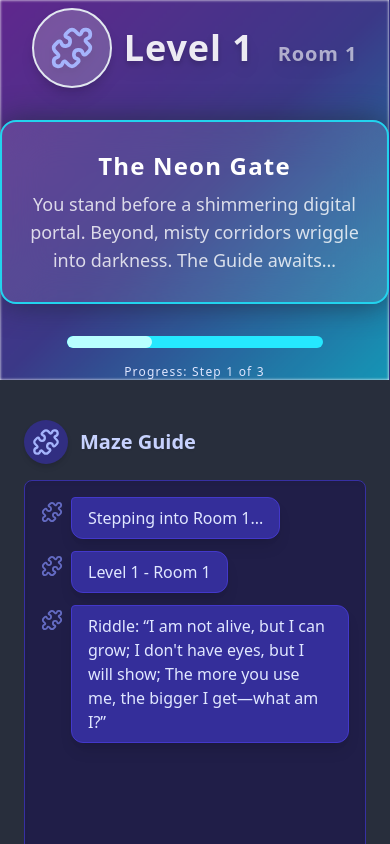
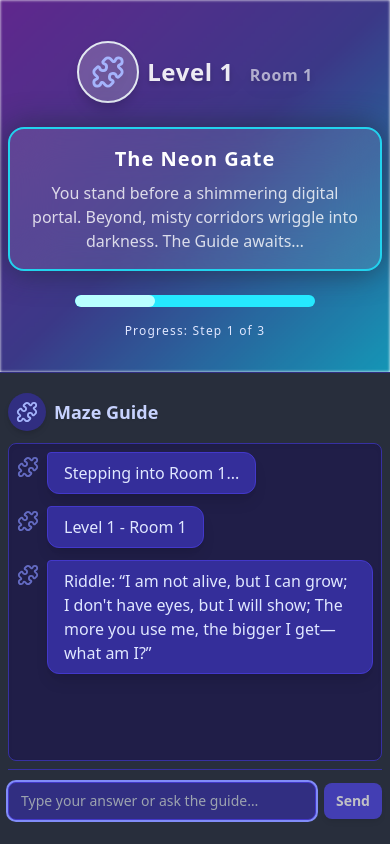
Before and after one commit to Manasi1197/endless-maze, a React (Vite) app: page /play in a window 390 px wide. Shown: the top 844 px of the page. Built offline with nearby package versions, Linux system fonts and the light colour scheme.

Commit message:
Make game UI responsive
Make the game UI responsive for mobile screens by adjusting layout and styling.

```diff
--- a/src/components/MazeChat.tsx
+++ b/src/components/MazeChat.tsx
@@ -31,13 +31,13 @@ const MazeChat = ({
   }, [chat, guideTyping]);
 
   return (
-    <div className="h-full flex flex-col pt-10 pb-8 px-6">
+    <div className="h-full flex flex-col pt-5 sm:pt-10 pb-6 sm:pb-8 px-2 sm:px-6">
       {/* Chat header */}
-      <div className="flex items-center mb-4 select-none">
-        <span className="bg-indigo-900 text-indigo-300 p-2 rounded-full mr-3 shadow-md">
-          <Puzzle size={28} />
+      <div className="flex items-center mb-3 sm:mb-4 select-none">
+        <span className="bg-indigo-900 text-indigo-300 p-2 rounded-full mr-2 sm:mr-3 shadow-md">
+          <Puzzle size={22} className="sm:size-[28px]" />
         </span>
-        <span className="font-semibold text-indigo-200 text-xl drop-shadow-sm">
+        <span className="font-semibold text-indigo-200 text-lg sm:text-xl drop-shadow-sm">
           Maze Guide
         </span>
       </div>
@@ -46,7 +46,7 @@ const MazeChat = ({
         ref={scrollRef}
         className={cn(
           "flex-1 overflow-y-auto custom-scrollbar pb-2 transition-all",
-          "bg-indigo-950/80 rounded-lg p-4 shadow-inner mb-3 border border-indigo-800"
+          "bg-indigo-950/80 rounded-lg p-2 sm:p-4 shadow-inner mb-2 sm:mb-3 border border-indigo-800"
         )}
         style={{ minHeight: 0 }}
       >
@@ -68,7 +68,7 @@ const MazeChat = ({
       </div>
       {/* Input */}
       <form
-        className="flex items-center gap-2 border-t border-indigo-800 pt-4"
+        className="flex items-center gap-2 border-t border-indigo-800 pt-3 sm:pt-4"
         onSubmit={e => {
           e.preventDefault();
           if (!userInput.trim()) return;
@@ -77,7 +77,7 @@ const MazeChat = ({
       >
         <input
           className={cn(
-            "w-full bg-indigo-900 text-indigo-100 border border-indigo-700 rounded-lg px-4 py-2 focus:outline-none focus:ring-2 focus:ring-indigo-400 transition disabled:opacity-60",
+            "w-full bg-indigo-900 text-indigo-100 border border-indigo-700 rounded-lg px-3 py-2 focus:outline-none focus:ring-2 focus:ring-indigo-400 transition disabled:opacity-60 text-sm sm:text-base",
             isLoading && "opacity-60"
           )}
           type="text"
@@ -98,7 +98,7 @@ const MazeChat = ({
           disabled={isLoading || !userInput.trim()}
           type="submit"
           className={cn(
-            "px-5 py-2 bg-indigo-600 hover:bg-indigo-500 text-white font-bold rounded-lg shadow-md transition-all",
+            "px-3 py-2 sm:px-5 sm:py-2 bg-indigo-600 hover:bg-indigo-500 text-white font-bold rounded-lg shadow-md transition-all text-sm sm:text-base",
             (!userInput.trim() || isLoading) && "opacity-70 cursor-not-allowed"
           )}
         >
@@ -112,6 +112,10 @@ const MazeChat = ({
             background-color: #3c366b;
             border-radius: 4px;
           }
+
+          @media (max-width: 640px) {
+            .custom-scrollbar::-webkit-scrollbar { width: 4px; }
+          }
         `}
       </style>
     </div>
--- a/src/components/MazeGameLayout.tsx
+++ b/src/components/MazeGameLayout.tsx
@@ -8,7 +8,7 @@ const MazeGameLayout = () => {
 
   return (
     <div className="relative min-h-screen w-full grid grid-cols-1 md:grid-cols-2 gap-0">
-      <div className="relative flex flex-col justify-between items-stretch p-0 border-r border-indigo-900 overflow-hidden">
+      <div className="relative flex flex-col justify-between items-stretch p-0 border-b md:border-b-0 md:border-r border-indigo-900 overflow-hidden">
         <MazeRoom
           room={maze.room}
           progress={maze.progress}
@@ -20,7 +20,7 @@ const MazeGameLayout = () => {
           advanceLevel={maze.advanceLevel}
         />
       </div>
-      <div className="flex flex-col justify-end h-screen max-h-screen p-0 bg-gray-900/90">
+      <div className="flex flex-col justify-end h-[60vh] md:h-screen max-h-screen p-0 bg-gray-900/90">
         <MazeChat
           chat={maze.chat}
           userInput={maze.userInput}
@@ -30,6 +30,18 @@ const MazeGameLayout = () => {
           guideTyping={maze.guideTyping}
         />
       </div>
+      <style>
+        {`
+          @media (max-width: 767px) {
+            .md\\:grid-cols-2 {
+              grid-template-columns: 1fr !important;
+            }
+            .md\\:h-screen {
+              height: auto !important;
+            }
+          }
+        `}
+      </style>
     </div>
   );
 };
--- a/src/components/MazeRoom.tsx
+++ b/src/components/MazeRoom.tsx
@@ -42,26 +42,26 @@ const MazeRoom = ({
 
   return (
     <div
-      className={`flex flex-col h-full items-center justify-center animate-fade-in transition-all duration-700`}
+      className={`flex flex-col h-full items-center justify-center animate-fade-in transition-all duration-700 px-2 sm:px-0`}
     >
       <div
         className={`absolute inset-0 z-0 bg-gradient-to-br ${theme.gradient} animate-fade-in`}
         style={{ opacity: 0.95, filter: "blur(1.5px)" }}
       />
       <div className="relative z-10 w-full max-w-2xl flex flex-col items-center">
-        <div className="flex items-center mb-8 mt-2 drop-shadow-lg">
-          <span className={`p-4 rounded-full mr-3 border-2 ${theme.accent} bg-white/20 shadow-lg`}>
-            <Puzzle size={44} className="text-indigo-300" />
+        <div className="flex items-center mb-6 sm:mb-8 mt-2 drop-shadow-lg">
+          <span className={`p-3 sm:p-4 rounded-full mr-2 sm:mr-3 border-2 ${theme.accent} bg-white/20 shadow-lg`}>
+            <Puzzle size={34} className="text-indigo-300 sm:size-[44px]" />
           </span>
-          <span className="text-4xl font-bold text-white/90 tracking-wide drop-shadow-md">
+          <span className="text-2xl sm:text-4xl font-bold text-white/90 tracking-wide drop-shadow-md">
             Level {level}
-            <span className="ml-6 text-xl text-white/60 font-semibold">
+            <span className="ml-4 sm:ml-6 text-base sm:text-xl text-white/60 font-semibold">
               Room {(room.id - 1) % 3 + 1}
             </span>
           </span>
         </div>
-        <div className={`w-full max-w-lg mb-8 text-white/80 text-center text-lg font-medium p-7 rounded-2xl border-2 transition-all duration-500 ${theme.card}`}>
-          <div className="mb-1 text-2xl font-bold tracking-wider text-white mb-2">
+        <div className={`w-full max-w-md sm:max-w-lg mb-6 sm:mb-8 text-white/80 text-center text-base sm:text-lg font-medium p-4 sm:p-7 rounded-2xl border-2 transition-all duration-500 ${theme.card}`}>
+          <div className="mb-1 text-xl sm:text-2xl font-bold tracking-wider text-white mb-2">
             {room.title}
           </div>
           {room.description}
@@ -69,7 +69,7 @@ const MazeRoom = ({
         {/* Button logic for progressing */}
         {roomSolved && !levelComplete && (
           <button
-            className="animate-fade-in mb-6 px-6 py-3 bg-cyan-500 hover:bg-cyan-400 text-white rounded-xl text-lg font-bold shadow-lg transition-all hover:scale-105"
+            className="animate-fade-in mb-5 sm:mb-6 px-5 py-3 bg-cyan-500 hover:bg-cyan-400 text-white rounded-xl text-base sm:text-lg font-bold shadow-lg transition-all hover:scale-105"
             onClick={advanceRoom}
           >
             Next Room &rarr;
@@ -77,19 +77,19 @@ const MazeRoom = ({
         )}
         {levelComplete && (
           <div
-            className="flex flex-col items-center justify-center animate-fade-in mt-6 mb-10" // <-- Increased bottom margin
+            className="flex flex-col items-center justify-center animate-fade-in mt-6 mb-8 sm:mb-10"
             ref={confettiRef}
           >
             <div className="relative">
-              <span className="text-5xl drop-shadow-glow font-extrabold text-yellow-300 animate-pulse">
+              <span className="text-3xl sm:text-5xl drop-shadow-glow font-extrabold text-yellow-300 animate-pulse">
                 🎉 Congratulations!
               </span>
             </div>
-            <div className="text-xl text-white/80 mt-4 font-semibold">
+            <div className="text-lg sm:text-xl text-white/80 mt-4 font-semibold">
               You have completed Level {level}.
             </div>
             <button
-              className="animate-fade-in mt-7 px-5 py-2 bg-fuchsia-600 hover:bg-fuchsia-500 text-white rounded-xl text-base font-bold shadow-xl transition-all hover:scale-105"
+              className="animate-fade-in mt-6 sm:mt-7 px-5 py-2 bg-fuchsia-600 hover:bg-fuchsia-500 text-white rounded-xl text-base font-bold shadow-xl transition-all hover:scale-105"
               onClick={advanceLevel}
             >
               Next Level &darr;
@@ -97,7 +97,7 @@ const MazeRoom = ({
           </div>
         )}
         <div className="w-full flex flex-col items-center gap-2 mt-auto">
-          <div className={`w-64 ${theme.accent} rounded-full h-3 mb-2 overflow-hidden shadow-outline-lg`} style={{ filter: "brightness(1.1)" }}>
+          <div className={`w-full max-w-[240px] sm:w-64 ${theme.accent} rounded-full h-3 mb-2 overflow-hidden shadow-outline-lg`} style={{ filter: "brightness(1.1)" }}>
             <div
               className="h-3 bg-white/60 rounded-full transition-all duration-300"
               style={{ width: `${(progress / total) * 100}%` }}
```
